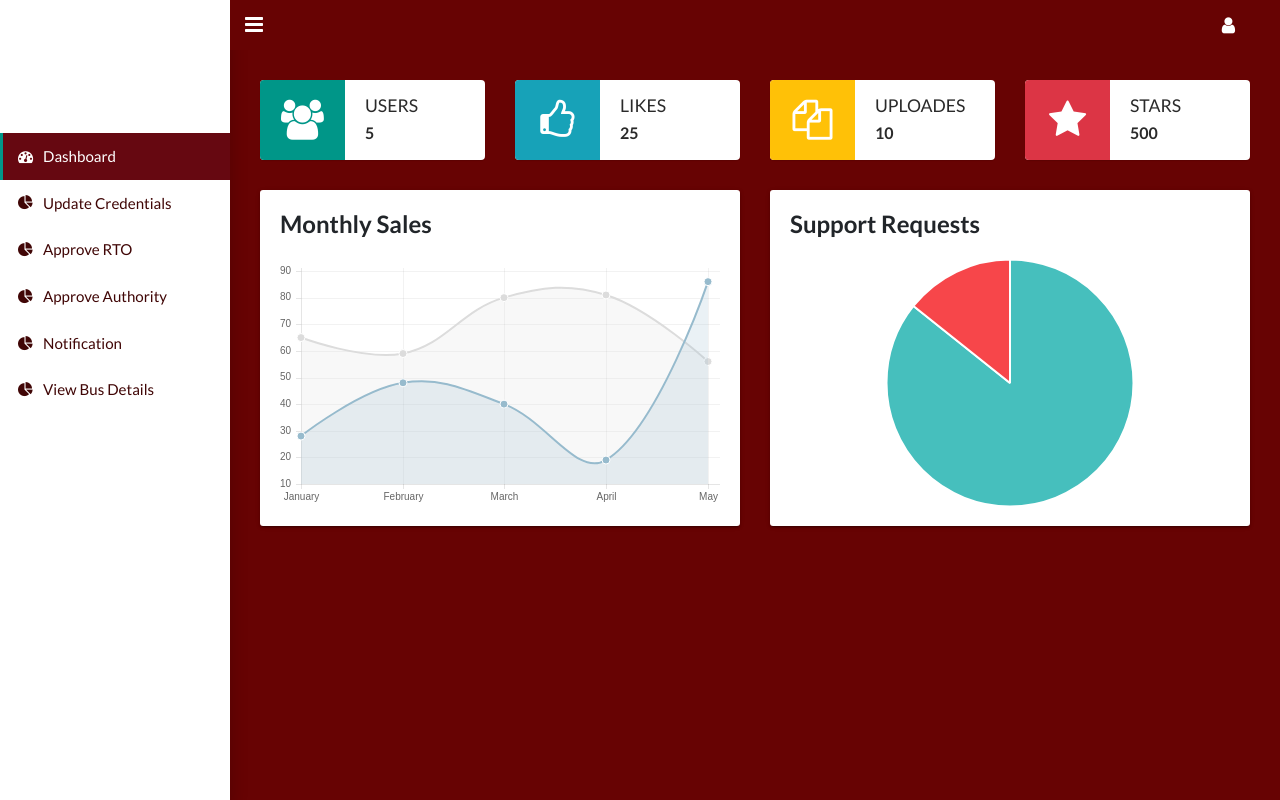
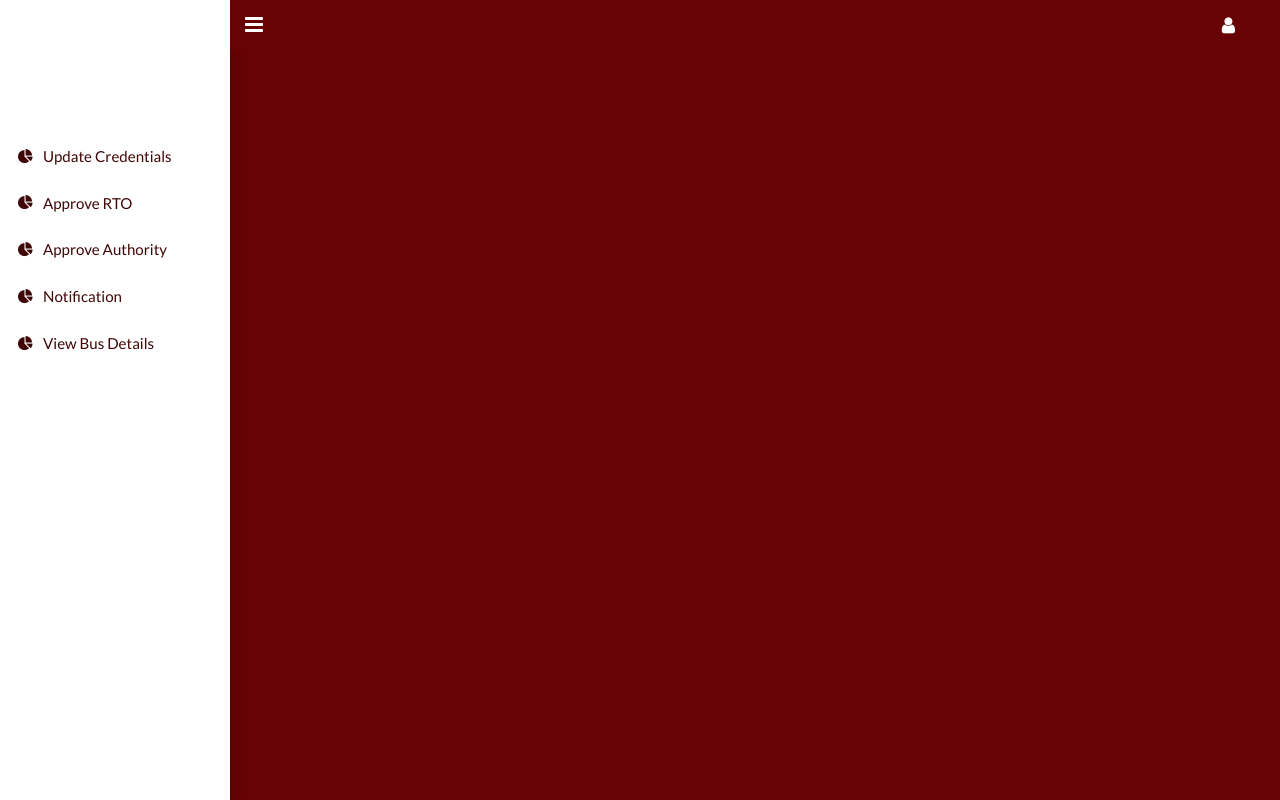
Before and after one commit to thefuturalabs/wee-bus-management-system-, a PHP site: page /dashboard.php in a window 1280 px wide. Run offline with PHP 8.4, Linux system fonts and the light colour scheme.

Commit message:
changed apis

```diff
--- a/api/driver_view.php
+++ b/api/driver_view.php
@@ -13,6 +13,7 @@ if ($sql->num_rows > 0) {
 
     $myarray['driver_id'] = $row['login_id'];
     $myarray['name'] = $row['name'];
+    // $myarray['email'] = $row['email'];
     $myarray['mobile'] = $row['mobile'];
     $myarray['licence'] = $row['licence'];
     $myarray['status'] = $row['status'];
--- a/api/fecility_profile_update.php
+++ b/api/fecility_profile_update.php
@@ -7,10 +7,10 @@ $name = $_POST['name'];
 $email = $_POST['email'];
 $phn_no = $_POST['phn_no'];
 $location = $_POST['location'];
-$type = $_POST['type'];
+// $type = $_POST['type'];
 
 
-$query1=mysqli_query($con,"UPDATE `fecility` SET `name`='$name',`email`='$email',`mobile`='$phn_no',`location`='$location',`type`='$type' WHERE login_id='$fecility_id'");
+$query1=mysqli_query($con,"UPDATE `fecility` SET `name`='$name',`email`='$email',`mobile`='$phn_no',`location`='$location' WHERE login_id='$fecility_id'");
 
 
 
--- a/api/view_driver_profile.php
+++ b/api/view_driver_profile.php
@@ -6,8 +6,9 @@ $data = mysqli_query($con,"select * from driver where login_id = '$driver_id' ")
 $row = mysqli_fetch_assoc($data);
 
 $myarray['name'] = $row['name'];
-$myarray['district'] = $row['district'];
+$myarray['place'] = $row['district'];
 $myarray['mobile'] = $row['mobile'];
+// $myarray['email'] = $row['email'];
 
 
 echo json_encode($myarray);
--- a/dashboard.php
+++ b/dashboard.php
@@ -45,7 +45,7 @@ include 'sidebar.php';
           <li class="breadcrumb-item"><a href="#">Dashboard</a></li>
         </ul>
       </div> -->
-      <div class="row">
+      <!-- <div class="row">
         <div class="col-md-6 col-lg-3">
           <div class="widget-small primary coloured-icon"><i class="icon fa fa-users fa-3x"></i>
             <div class="info">
@@ -53,33 +53,33 @@ include 'sidebar.php';
               <p><b>5</b></p>
             </div>
           </div>
-        </div>
-        <div class="col-md-6 col-lg-3">
+        </div> -->
+        <!-- <div class="col-md-6 col-lg-3">
           <div class="widget-small info coloured-icon"><i class="icon fa fa-thumbs-o-up fa-3x"></i>
             <div class="info">
               <h4>Likes</h4>
               <p><b>25</b></p>
             </div>
           </div>
-        </div>
-        <div class="col-md-6 col-lg-3">
+        </div> -->
+        <!-- <div class="col-md-6 col-lg-3">
           <div class="widget-small warning coloured-icon"><i class="icon fa fa-files-o fa-3x"></i>
             <div class="info">
               <h4>Uploades</h4>
               <p><b>10</b></p>
             </div>
           </div>
-        </div>
-        <div class="col-md-6 col-lg-3">
+        </div> -->
+        <!-- <div class="col-md-6 col-lg-3">
           <div class="widget-small danger coloured-icon"><i class="icon fa fa-star fa-3x"></i>
             <div class="info">
               <h4>Stars</h4>
               <p><b>500</b></p>
             </div>
-          </div>
+          </div> -->
         </div>
       </div>
-      <div class="row">
+      <!-- <div class="row">
         <div class="col-md-6">
           <div class="tile">
             <h3 class="tile-title">Monthly Sales</h3>
@@ -96,7 +96,7 @@ include 'sidebar.php';
             </div>
           </div>
         </div>
-      </div>
+      </div> -->
     </main>
     <!-- Essential javascripts for application to work-->
     <script src="js/jquery-3.3.1.min.js"></script>
--- a/sidebar.php
+++ b/sidebar.php
@@ -1,7 +1,7 @@
 <aside class="app-sidebar">
       <br><br><br>
       <ul class="app-menu">
-        <li><a class="app-menu__item active" href="dashboard.php"><i class="app-menu__icon fa fa-dashboard"></i><span class="app-menu__label">Dashboard</span></a></li>
+        <!-- <li><a class="app-menu__item active" href="dashboard.php"><i class="app-menu__icon fa fa-dashboard"></i><span class="app-menu__label">Dashboard</span></a></li> -->
 
         </li>
         <li><a class="app-menu__item" href="update_credentials.php"><i class="app-menu__icon fa fa-pie-chart"></i><span class="app-menu__label">Update Credentials</span></a></li>
```
Also changed, not shown: img/1013692486.jpg (added), img/1878299159.jpg (added), img/1954976212.jpg (added), img/2017468615.jpg (added).
